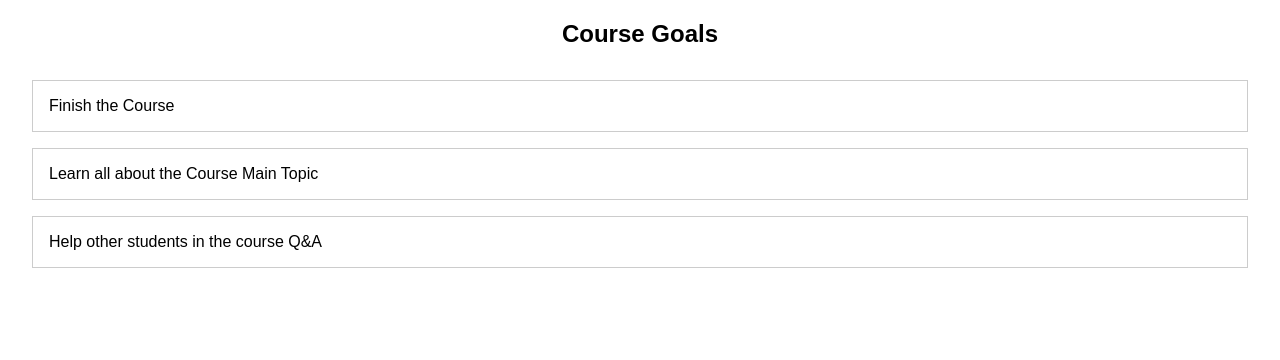
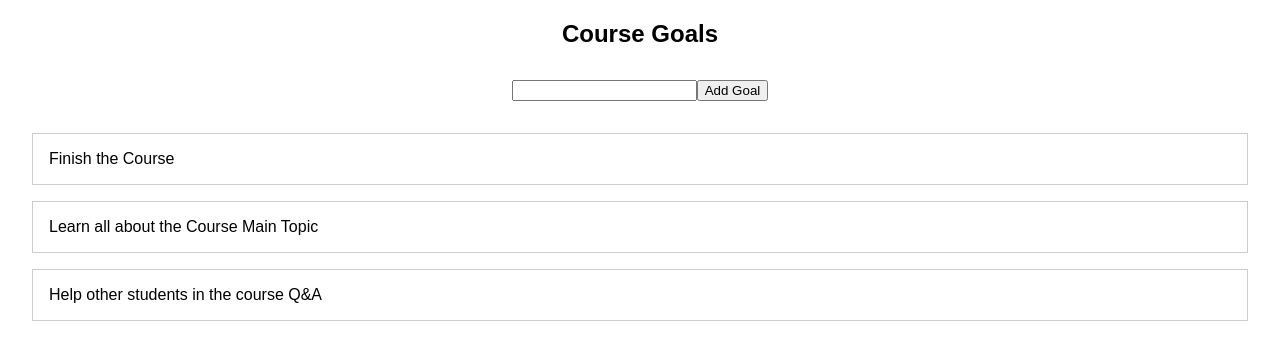
Before and after one commit to WadeeaKiwan/React-Refresher, a React (Create React App) app: page / in a window 1280 px wide. Shown: the top 360 px of the page. Built offline with nearby package versions, Linux system fonts and the light colour scheme.

Commit message:
Handling Events

```diff
--- a/src/App.js
+++ b/src/App.js
@@ -1,5 +1,7 @@
 import React from "react";
-import GoalList from "./components/GoalList";
+
+import GoalList from "./components/GoalList/GoalList";
+import NewGoal from "./components/NewGoal/NewGoal";
 import "./App.css";
 
 const App = () => {
@@ -12,6 +14,7 @@
   return (
     <div className='course-goals'>
       <h2>Course Goals</h2>
+      <NewGoal />
       <GoalList goals={courseGoals} />
     </div>
   );
--- /dev/null
+++ b/src/components/NewGoal/NewGoal.css
@@ -0,0 +1,4 @@
+.new-goal {
+  margin: 2rem;
+  text-align: center;
+}
--- /dev/null
+++ b/src/components/NewGoal/NewGoal.js
@@ -0,0 +1,23 @@
+import React from "react";
+import "./NewGoal.css";
+
+const NewGoal = () => {
+  const addGoalHandler = (event) => {
+    event.preventDefault();
+
+    const newGoal = {
+      id: Math.random().toString(),
+      text: "My new goal!"
+    };
+    console.log(newGoal);
+  };
+
+  return (
+    <form className='new-goal' onSubmit={addGoalHandler}>
+      <input type='text' />
+      <button type='submit'>Add Goal</button>
+    </form>
+  );
+};
+
+export default NewGoal;
```
Also changed, not shown: src/components/GoalList/GoalList.css (renamed from src/components/GoalList.css), src/components/GoalList/GoalList.js (renamed from src/components/GoalList.js).
